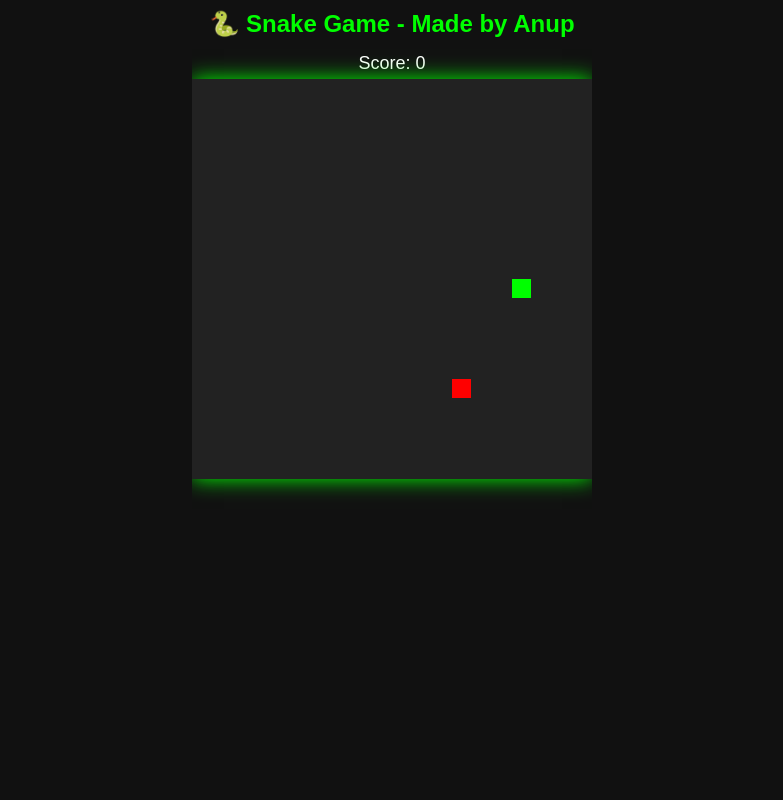
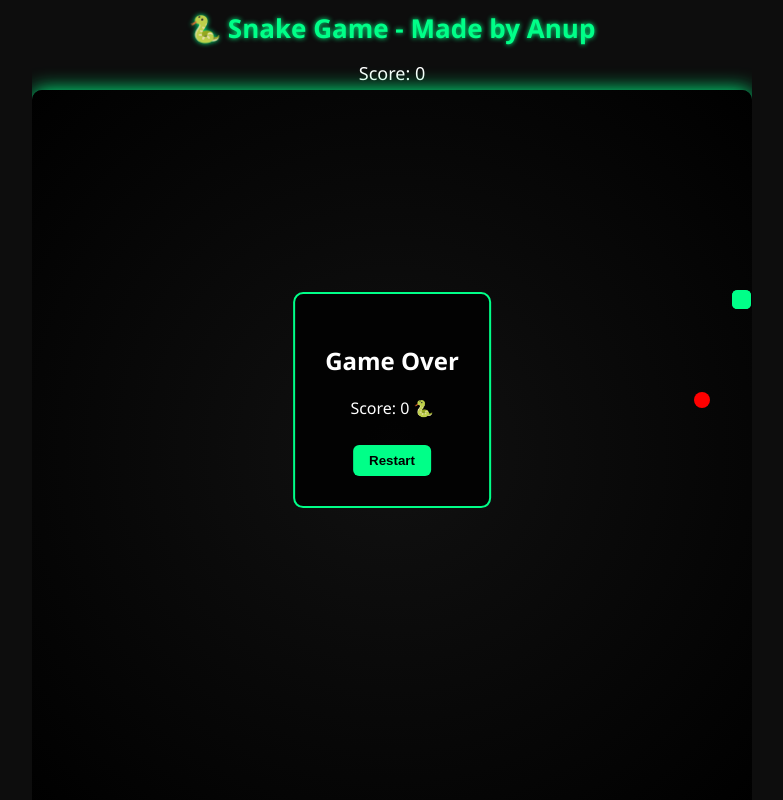
Before and after one commit to AnupX-code/AnupOP, a plain HTML site: page index.html in a window 1280 px wide. Shown: the whole page, without its empty margins (248-1031 px from the left). Drawn offline with Linux system fonts and the light colour scheme.

Commit message:
Update index.html

```diff
--- a/index.html
+++ b/index.html
@@ -8,32 +8,59 @@
     html, body {
       margin: 0;
       padding: 0;
-      background: #111;
+      background: #0d0d0d;
+      font-family: 'Segoe UI', sans-serif;
       color: white;
-      font-family: sans-serif;
       height: 100%;
       overflow: hidden;
       display: flex;
       flex-direction: column;
       align-items: center;
-      justify-content: flex-start;
     }
 
     h1 {
-      color: lime;
+      color: #00ff88;
       margin: 10px;
-      font-size: 24px;
-    }
-
-    canvas {
-      background: #222;
-      box-shadow: 0 0 20px lime;
-      touch-action: none;
+      font-size: 26px;
+      text-shadow: 0 0 5px #00ff88;
     }
 
     #scoreDisplay {
       font-size: 18px;
       margin: 5px;
+    }
+
+    canvas {
+      background: radial-gradient(#111, #000);
+      box-shadow: 0 0 20px #00ff88;
+      border-radius: 10px;
+      touch-action: none;
+    }
+
+    #overlay {
+      position: absolute;
+      top: 50%;
+      left: 50%;
+      transform: translate(-50%, -50%);
+      background: rgba(0, 0, 0, 0.85);
+      color: #fff;
+      padding: 30px;
+      border: 2px solid #00ff88;
+      border-radius: 10px;
+      text-align: center;
+      display: none;
+      z-index: 2;
+    }
+
+    #overlay button {
+      margin-top: 10px;
+      padding: 8px 16px;
+      background: #00ff88;
+      border: none;
+      color: #000;
+      font-weight: bold;
+      border-radius: 6px;
+      cursor: pointer;
     }
   </style>
 </head>
@@ -41,59 +68,63 @@
   <h1>🐍 Snake Game - Made by Anup</h1>
   <div id="scoreDisplay">Score: 0</div>
   <canvas id="game" width="400" height="400"></canvas>
+  <div id="overlay">
+    <h2>Game Over</h2>
+    <p id="finalScore"></p>
+    <button onclick="restart()">Restart</button>
+  </div>
 
   <script>
     const canvas = document.getElementById('game');
     const ctx = canvas.getContext('2d');
     const scoreDisplay = document.getElementById('scoreDisplay');
+    const overlay = document.getElementById('overlay');
+    const finalScoreText = document.getElementById('finalScore');
 
-    const gridSize = 20;
-    const tileCount = canvas.width / gridSize;
+    let gridSize = 20;
+    let tileCount = canvas.width / gridSize;
+    let snake, direction, nextDirection, food, score, lastTime;
+    const speed = 100;
 
-    let snake = [{ x: 10, y: 10 }];
-    let direction = { x: 1, y: 0 };
-    let nextDirection = { x: 1, y: 0 };
-    let food = randomFood();
-    let score = 0;
-    let lastTime = 0;
-    const speed = 100; // ms
+    function initGame() {
+      snake = [{ x: 10, y: 10 }];
+      direction = { x: 1, y: 0 };
+      nextDirection = { x: 1, y: 0 };
+      food = randomFood();
+      score = 0;
+      scoreDisplay.innerText = "Score: 0";
+      lastTime = 0;
+      overlay.style.display = 'none';
+    }
 
     document.addEventListener('keydown', e => {
       switch (e.key) {
-        case 'ArrowUp':
-        case 'w':
+        case 'ArrowUp': case 'w':
           if (direction.y === 0) nextDirection = { x: 0, y: -1 };
           break;
-        case 'ArrowDown':
-        case 's':
+        case 'ArrowDown': case 's':
           if (direction.y === 0) nextDirection = { x: 0, y: 1 };
           break;
-        case 'ArrowLeft':
-        case 'a':
+        case 'ArrowLeft': case 'a':
           if (direction.x === 0) nextDirection = { x: -1, y: 0 };
           break;
-        case 'ArrowRight':
-        case 'd':
+        case 'ArrowRight': case 'd':
           if (direction.x === 0) nextDirection = { x: 1, y: 0 };
           break;
       }
     });
 
-    // Mobile touch handling
-    let touchStartX = 0, touchStartY = 0;
+    // Touch controls for mobile
+    let startX = 0, startY = 0;
     canvas.addEventListener('touchstart', e => {
-      const touch = e.touches[0];
-      touchStartX = touch.clientX;
-      touchStartY = touch.clientY;
+      const t = e.touches[0];
+      startX = t.clientX;
+      startY = t.clientY;
     });
 
-    canvas.addEventListener('touchmove', e => {
-      e.preventDefault();
-    }, { passive: false });
-
     canvas.addEventListener('touchend', e => {
-      const dx = e.changedTouches[0].clientX - touchStartX;
-      const dy = e.changedTouches[0].clientY - touchStartY;
+      const dx = e.changedTouches[0].clientX - startX;
+      const dy = e.changedTouches[0].clientY - startY;
       if (Math.abs(dx) > Math.abs(dy)) {
         if (dx > 0 && direction.x === 0) nextDirection = { x: 1, y: 0 };
         else if (dx < 0 && direction.x === 0) nextDirection = { x: -1, y: 0 };
@@ -115,20 +146,19 @@
     }
 
     function gameOver() {
-      alert("Game Over!\nScore: " + score + "\nMade by Anup");
-      snake = [{ x: 10, y: 10 }];
-      direction = { x: 1, y: 0 };
-      nextDirection = { x: 1, y: 0 };
-      food = randomFood();
-      score = 0;
-      scoreDisplay.innerText = "Score: 0";
+      finalScoreText.textContent = "Score: " + score + " 🐍";
+      overlay.style.display = 'block';
+    }
+
+    function restart() {
+      initGame();
+      requestAnimationFrame(loop);
     }
 
     function update() {
       direction = nextDirection;
       const head = { x: snake[0].x + direction.x, y: snake[0].y + direction.y };
 
-      // Collision check
       if (
         head.x < 0 || head.x >= tileCount ||
         head.y < 0 || head.y >= tileCount ||
@@ -150,19 +180,34 @@
     }
 
     function draw() {
-      ctx.fillStyle = "#222";
-      ctx.fillRect(0, 0, canvas.width, canvas.height);
+      ctx.clearRect(0, 0, canvas.width, canvas.height);
 
-      ctx.fillStyle = "lime";
-      snake.forEach(s => {
-        ctx.fillRect(s.x * gridSize, s.y * gridSize, gridSize - 1, gridSize - 1);
+      // Draw snake
+      ctx.fillStyle = "#00ff88";
+      snake.forEach(part => {
+        ctx.beginPath();
+        ctx.roundRect(part.x * gridSize, part.y * gridSize, gridSize - 1, gridSize - 1, 6);
+        ctx.fill();
       });
 
+      // Draw food
       ctx.fillStyle = "red";
-      ctx.fillRect(food.x * gridSize, food.y * gridSize, gridSize - 1, gridSize - 1);
+      ctx.beginPath();
+      ctx.arc(food.x * gridSize + gridSize / 2, food.y * gridSize + gridSize / 2, gridSize / 2.5, 0, Math.PI * 2);
+      ctx.fill();
     }
 
+    // Responsive canvas (optional)
+    function resizeCanvas() {
+      const size = Math.min(window.innerWidth, window.innerHeight) * 0.9;
+      canvas.width = canvas.height = Math.floor(size / gridSize) * gridSize;
+      tileCount = canvas.width / gridSize;
+    }
+
+    window.addEventListener('resize', resizeCanvas);
+
     function loop(timestamp) {
+      if (overlay.style.display === 'block') return;
       if (timestamp - lastTime > speed) {
         update();
         draw();
@@ -171,7 +216,25 @@
       requestAnimationFrame(loop);
     }
 
+    resizeCanvas();
+    initGame();
     requestAnimationFrame(loop);
+
+    // Helper to draw rounded rectangles
+    CanvasRenderingContext2D.prototype.roundRect = function (x, y, w, h, r) {
+      this.beginPath();
+      this.moveTo(x + r, y);
+      this.lineTo(x + w - r, y);
+      this.quadraticCurveTo(x + w, y, x + w, y + r);
+      this.lineTo(x + w, y + h - r);
+      this.quadraticCurveTo(x + w, y + h, x + w - r, y + h);
+      this.lineTo(x + r, y + h);
+      this.quadraticCurveTo(x, y + h, x, y + h - r);
+      this.lineTo(x, y + r);
+      this.quadraticCurveTo(x, y, x + r, y);
+      this.closePath();
+      this.fill();
+    };
   </script>
 </body>
 </html>
```
